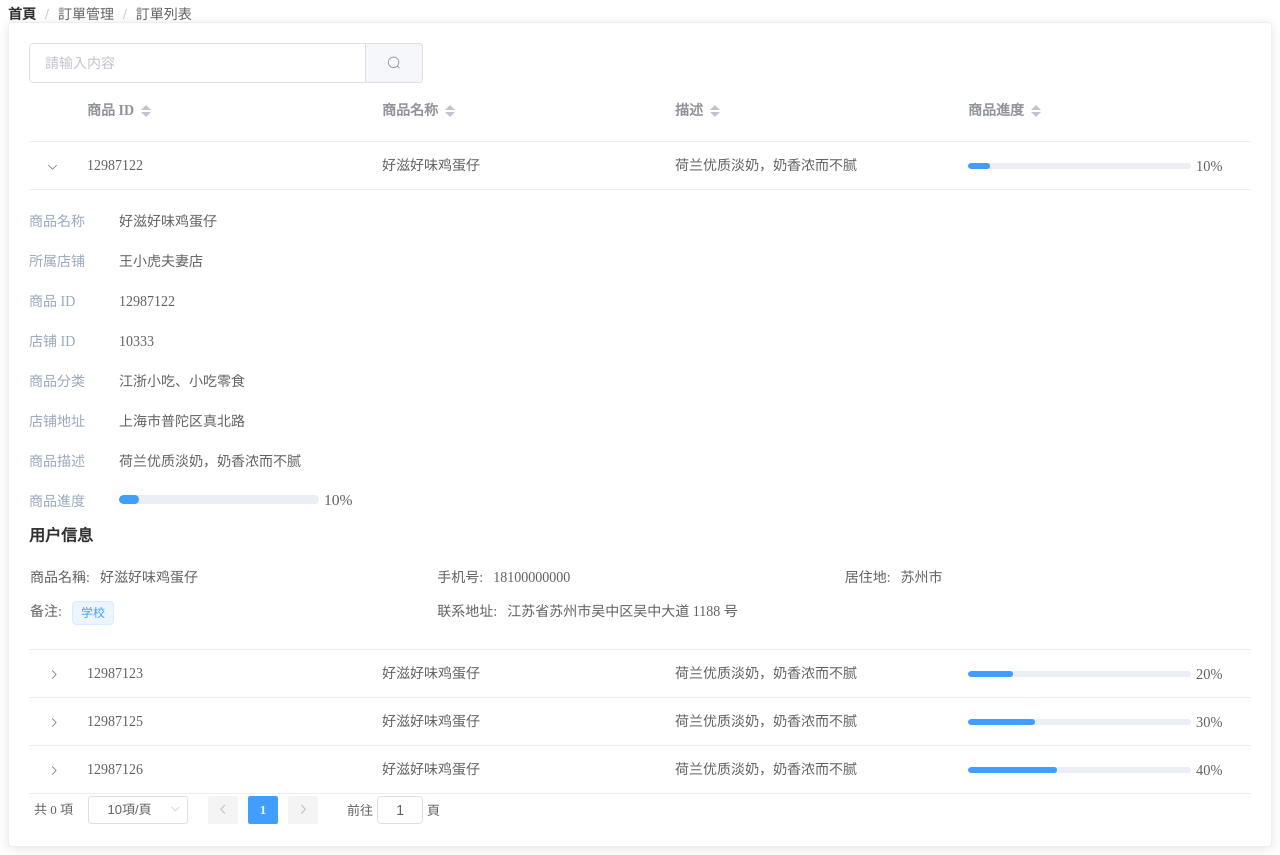
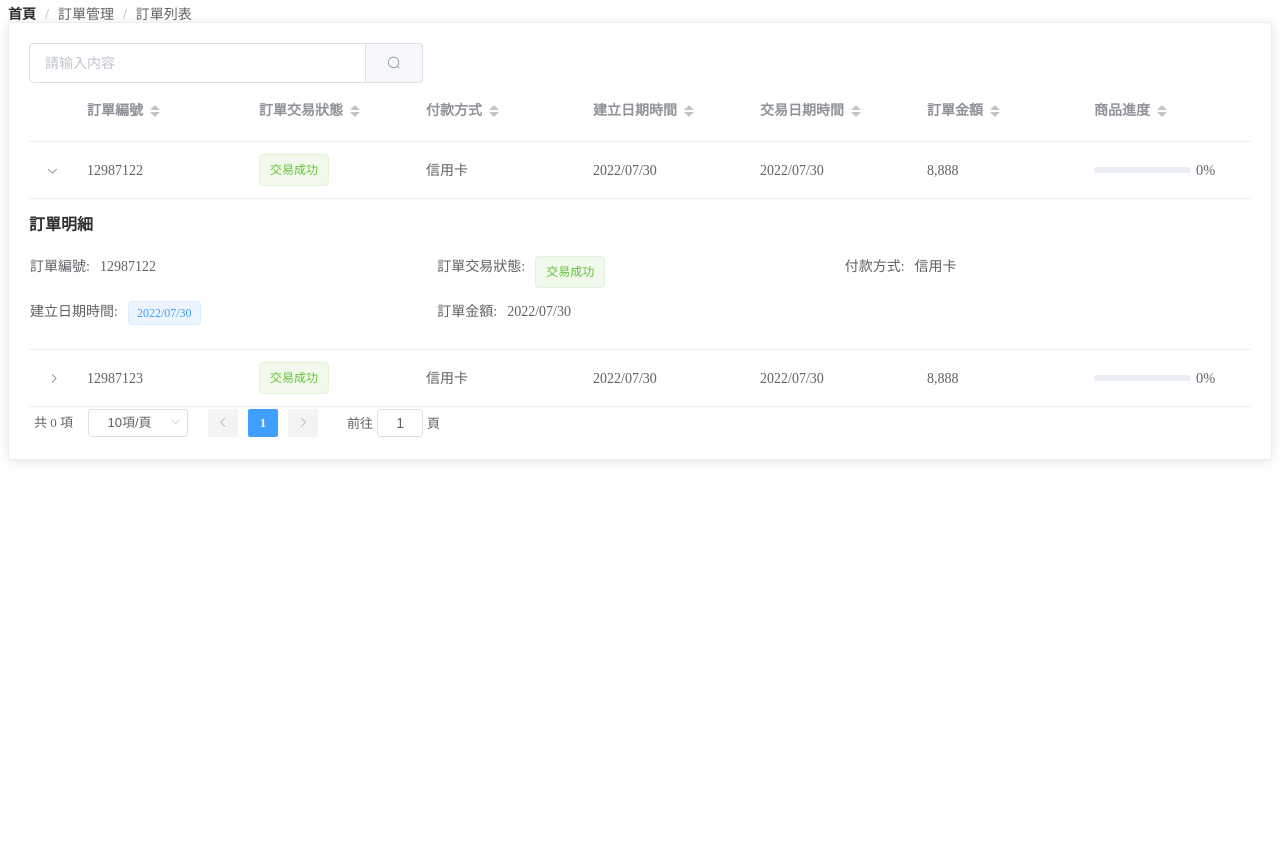
Before and after one commit to chengeyi/Preorder, a Vue app: page / in a window 1280 px wide. Both pictures are taken after a click on the element 53 px from the left and 165 px from the top of the page. After the commit the page ends 800 px from the top, so only its background shows below. Built offline with nearby package versions, Linux system fonts and the light colour scheme.

Commit message:
更新 by Tony

```diff
--- a/src/components/OrderList2.vue
+++ b/src/components/OrderList2.vue
@@ -10,7 +10,7 @@
     <el-card>
       <el-row :gutter="20">
         <el-col :span="8">
-          <el-input placeholder="請输入内容" clearable>
+          <el-input placeholder="請输入内容" clearable v-model="search">
             <el-button slot="append" icon="el-icon-search"></el-button>
           </el-input>
         </el-col>
@@ -22,65 +22,39 @@
     </div> -->
       <!-- <el-skeleton :rows="6" animated /> -->
       <!-- 訂單列表數據 -->
-      <el-table :data="tableData" style="width: 100%">
+      <el-table :data="newTableData" style="width: 100%">
         <el-table-column type="expand">
           <template slot-scope="props">
-            <el-form label-position="left" inline class="demo-table-expand">
-              <el-form-item label="商品名称">
-                <span>{{ props.row.name }}</span>
-              </el-form-item>
-              <el-form-item label="所属店铺">
-                <span>{{ props.row.shop }}</span>
-              </el-form-item>
-              <el-form-item label="商品 ID">
-                <span>{{ props.row.id }}</span>
-              </el-form-item>
-              <el-form-item label="店铺 ID">
-                <span>{{ props.row.shopId }}</span>
-              </el-form-item>
-              <el-form-item label="商品分类">
-                <span>{{ props.row.category }}</span>
-              </el-form-item>
-              <el-form-item label="店铺地址">
-                <span>{{ props.row.address }}</span>
-              </el-form-item>
-              <el-form-item label="商品描述">
-                <span>{{ props.row.desc }}</span>
-              </el-form-item>
-              <el-form-item label="商品進度">
-                <div style="width: 250px; height: 30px">
-                  <el-progress
-                    style="margin-top: 10px"
-                    stroke-width="9"
-                    :percentage="props.row.percentage"
-                    :color="props.row.customColor"
-                  ></el-progress>
-                </div>
-              </el-form-item>
-              <el-descriptions title="用户信息">
-                <el-descriptions-item label="商品名稱"
-                  >{{ props.row.name }}</el-descriptions-item
-                >
-                <el-descriptions-item label="手机号"
-                  >18100000000</el-descriptions-item
-                >
-                <el-descriptions-item label="居住地"
-                  >苏州市</el-descriptions-item
-                >
-                <el-descriptions-item label="备注">
-                  <el-tag size="small">学校</el-tag>
-                </el-descriptions-item>
-                <el-descriptions-item label="联系地址"
-                  >江苏省苏州市吴中区吴中大道 1188 号</el-descriptions-item
-                >
-              </el-descriptions>
-            </el-form>
+            <el-descriptions title="訂單明細">
+            <el-descriptions-item label="訂單編號">{{ props.row.orderNumber }}</el-descriptions-item
+            >
+            <el-descriptions-item label="訂單交易狀態">
+                <el-tag
+                    :type="props.row.txnStatus === '交易成功' ? 'success' : 'success'"
+                    disable-transitions>{{props.row.txnStatus}}
+                </el-tag>
+            </el-descriptions-item>
+            <el-descriptions-item label="付款方式">{{ props.row.payType }}</el-descriptions-item>
+            <el-descriptions-item label="建立日期時間">
+                <el-tag size="small">{{ props.row.crtDateTime }}</el-tag>
+            </el-descriptions-item>
+            <el-descriptions-item label="訂單金額">{{ props.row.txnDateTime }}</el-descriptions-item>
+            </el-descriptions>
           </template>
         </el-table-column>
-        <el-table-column sortable label="商品 ID" prop="id"> </el-table-column>
-        <el-table-column sortable label="商品名称" prop="name">
+        <el-table-column sortable label="訂單編號" prop="orderNumber"> </el-table-column>
+        <el-table-column sortable label="訂單交易狀態" prop="txnStatus">
+            <template slot-scope="scope">
+                <el-tag
+                    :type="scope.row.txnStatus === '交易成功' ? 'success' : 'success'"
+                    disable-transitions>{{scope.row.txnStatus}}
+                </el-tag>
+            </template>
         </el-table-column>
-        <el-table-column sortable label="描述" prop="desc"> </el-table-column>
+        <el-table-column sortable label="付款方式" prop="payType"> </el-table-column>
+        <el-table-column sortable label="建立日期時間" prop="crtDateTime"> </el-table-column>
+        <el-table-column sortable label="交易日期時間" prop="txnDateTime"> </el-table-column>
+        <el-table-column sortable label="訂單金額" prop="txnAmt"> </el-table-column>
         <el-table-column sortable label="商品進度">
           <template #default="scope">
             <el-progress :percentage="scope.row.percentage"> </el-progress>
@@ -122,6 +96,39 @@
 export default {
   data() {
     return {
+      search: '',
+      newTableData:[
+          {
+            txnDir:'Response 銀行端填入',
+            storeId:'兆豐銀行所核發之收款方編號',
+            endpointCode:'兆豐銀行所核發之端末代號',
+            terminalId:'POS 機編號或自訂之編碼',
+            orderNumber:'12987122',
+            inqDateTime:'2022/08/08',
+            txnType:'購物',
+            txnSeqno:'2022020201233',
+            txnStatus:'交易成功',
+            payType:'信用卡',
+            crtDateTime:'2022/07/30',
+            txnDateTime:'2022/07/30',
+            txnAmt:'8,888',
+          },
+          {
+            txnDir:'Response 銀行端填入',
+            storeId:'兆豐銀行所核發之收款方編號',
+            endpointCode:'兆豐銀行所核發之端末代號',
+            terminalId:'POS 機編號或自訂之編碼',
+            orderNumber:'12987123',
+            inqDateTime:'2022/08/08',
+            txnType:'購物',
+            txnSeqno:'2022020201233',
+            txnStatus:'交易成功',
+            payType:'信用卡',
+            crtDateTime:'2022/07/30',
+            txnDateTime:'2022/07/30',
+            txnAmt:'8,888',
+          },
+      ],
       tableData: [
         {
           id: "12987122",
@@ -197,5 +204,8 @@ export default {
       progressInfo: [],
     };
   },
+  methods:{
+
+  }
 };
 </script>
```
Also changed, not shown: src/App.vue (line endings or trailing spaces), src/components/Center.vue (line endings or trailing spaces), 1 other file (tests, documents, lock files or other folders).
